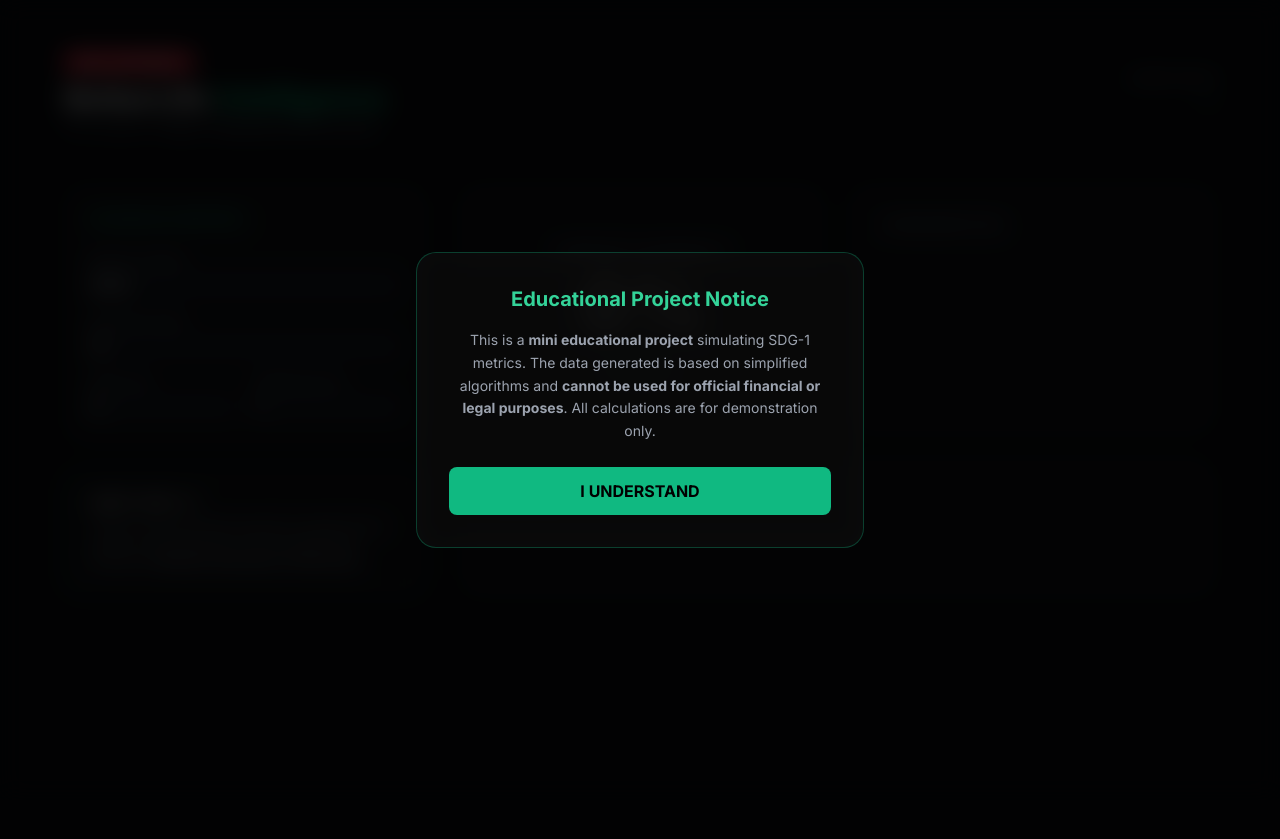
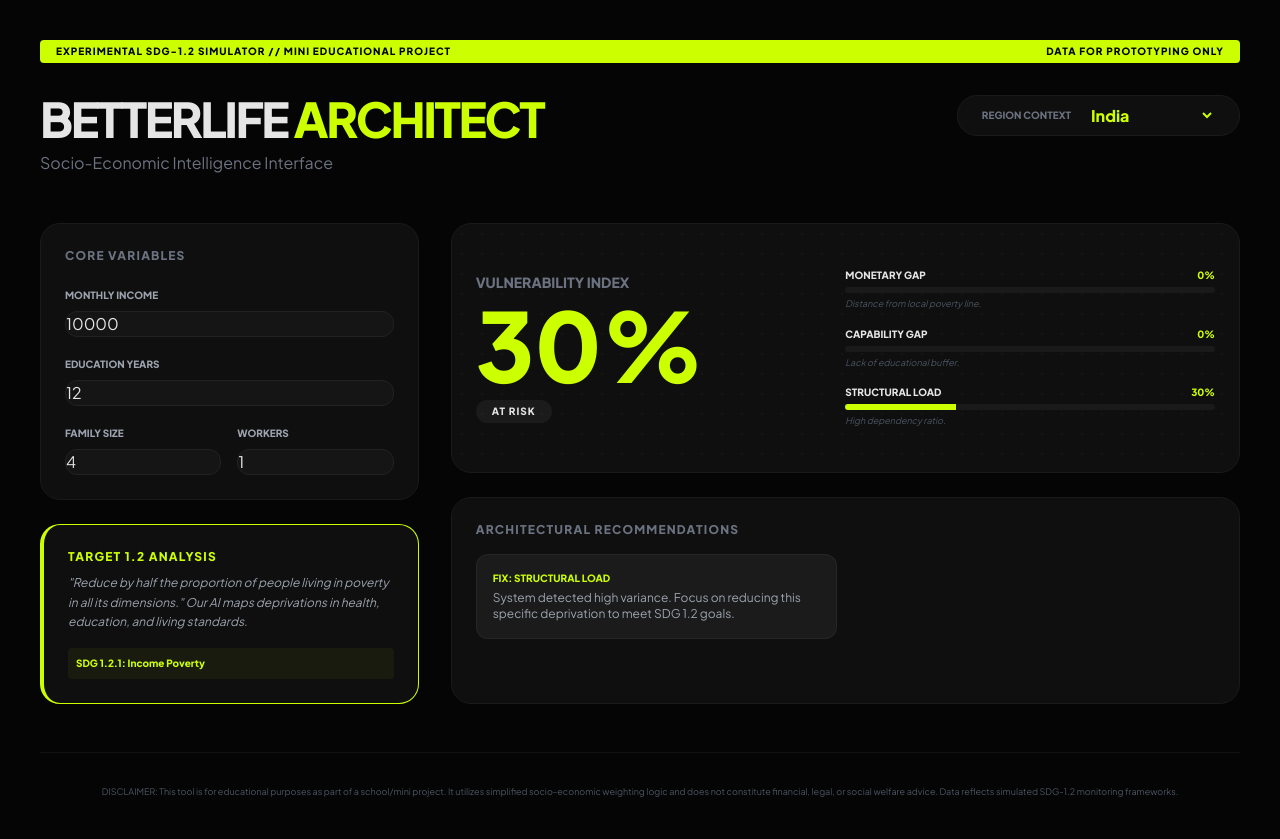
Before and after one commit to Github-of-dp/SDG_Poverty_App, a Flask app: page / in a window 1280 px wide. Before the commit the page ends 548 px from the top, so only its background shows below. Run offline with Flask 3, Linux system fonts and the light colour scheme; data that the repository does not hold is empty; some libraries are stand-ins or nearby versions.

Commit message:
Update index.html

```diff
--- a/templates/index.html
+++ b/templates/index.html
@@ -3,102 +3,103 @@
 <head>
     <meta charset="UTF-8">
     <meta name="viewport" content="width=device-width, initial-scale=1.0">
-    <title>BetterLife AI | SDG 1.2 Analysis</title>
+    <title>BetterLife Architect v2.0</title>
     <script src="https://cdn.tailwindcss.com"></script>
-    <link href="https://fonts.googleapis.com/css2?family=Inter:wght@300;400;600;700&display=swap" rel="stylesheet">
+    <link href="https://fonts.googleapis.com/css2?family=Plus+Jakarta+Sans:wght@300;400;600;800&display=swap" rel="stylesheet">
     <style>
-        body { background: #0a0c10; font-family: 'Inter', sans-serif; color: #f0f0f0; }
-        .glass { background: rgba(255, 255, 255, 0.03); backdrop-filter: blur(12px); border: 1px solid rgba(255,255,255,0.08); border-radius: 20px; }
-        .btn-action { background: #10b981; transition: 0.3s; }
-        .btn-action:hover { background: #059669; transform: translateY(-2px); }
-        input, select { background: #161b22; border: 1px solid #30363d; border-radius: 8px; padding: 12px; width: 100%; color: white; outline: none; }
-        .sdg-badge { background: #e5243b; color: white; padding: 4px 12px; border-radius: 4px; font-size: 10px; font-weight: 800; }
+        body { background: #050505; color: #e5e5e5; font-family: 'Plus Jakarta Sans', sans-serif; }
+        .dashboard-card {
+            background: #0f0f0f; border: 1px solid #1a1a1a; border-radius: 20px; padding: 24px;
+            transition: all 0.4s cubic-bezier(0.4, 0, 0.2, 1);
+        }
+        .dashboard-card:hover { border-color: #ccff00; transform: translateY(-4px); box-shadow: 0 10px 30px rgba(204, 255, 0, 0.05); }
+        .accent-text { color: #ccff00; }
+        .accent-bg { background: #ccff00; }
+        input, select { background: #151515; border: 1px solid #222; color: white; padding: 12px; border-radius: 12px; width: 100%; outline: none; transition: 0.3s; }
+        input:focus { border-color: #ccff00; }
+        .progress-bg { background: #1a1a1a; height: 6px; border-radius: 10px; overflow: hidden; }
+        .disclaimer-bar { background: #ccff00; color: black; font-weight: 800; font-size: 10px; letter-spacing: 1px; }
     </style>
 </head>
-<body class="p-6 md:p-12">
+<body class="p-6 md:p-10">
 
-    <div id="disclaimer" class="fixed inset-0 z-50 flex items-center justify-center bg-black/80 backdrop-blur-md p-4">
-        <div class="glass max-w-md p-8 text-center border-emerald-500/30">
-            <h2 class="text-xl font-bold mb-4 text-emerald-400">Educational Project Notice</h2>
-            <p class="text-sm text-gray-400 leading-relaxed mb-6">
-                This is a <b>mini educational project</b> simulating SDG-1 metrics. The data generated is based on simplified algorithms and <b>cannot be used for official financial or legal purposes</b>. All calculations are for demonstration only.
-            </p>
-            <button onclick="document.getElementById('disclaimer').remove()" class="btn-action w-full py-3 rounded-lg font-bold text-black">I UNDERSTAND</button>
-        </div>
+    <div class="max-w-7xl mx-auto">
+        <div class="disclaimer-bar py-1 px-4 mb-8 rounded flex justify-between items-center">
+            <span>EXPERIMENTAL SDG-1.2 SIMULATOR // MINI EDUCATIONAL PROJECT</span>
+            <span>DATA FOR PROTOTYPING ONLY</span>
         </div>
 
-    <div class="max-w-6xl mx-auto">
-        <header class="flex justify-between items-center mb-12">
+        <header class="flex flex-col md:flex-row justify-between items-start mb-12 gap-6">
             <div>
-                <span class="sdg-badge">GOAL 1: NO POVERTY</span>
-                <h1 class="text-3xl font-bold mt-2">BetterLife <span class="text-emerald-500">Intelligence</span></h1>
-                <p class="text-gray-500 text-xs mt-1">Focus Segment: <b>Target 1.2 (Multidimensional Poverty)</b></p>
+                <h1 class="text-5xl font-extrabold tracking-tighter uppercase">BetterLife <span class="accent-text">Architect</span></h1>
+                <p class="text-gray-500 mt-2 font-medium">Socio-Economic Intelligence Interface</p>
             </div>
-            <div class="text-right">
-                <p class="text-[10px] text-gray-500 uppercase font-bold">Current Region</p>
-                <select id="region" onchange="run()" class="mt-1 bg-transparent border-none text-emerald-400 font-bold p-0 w-auto">
-                    {% for r in data %}<option value="{{ r }}">{{ r }}</option>{% endfor %}
+            <div class="dashboard-card py-2 px-6 flex items-center gap-4">
+                <span class="text-[10px] font-black text-gray-500 uppercase">Region Context</span>
+                <select id="region" onchange="run()" class="border-none p-0 w-32 font-bold accent-text bg-transparent">
+                    {% for r in regions %}<option value="{{ r }}">{{ r }}</option>{% endfor %}
                 </select>
             </div>
         </header>
 
         <div class="grid grid-cols-1 lg:grid-cols-12 gap-8">
             <div class="lg:col-span-4 space-y-6">
-                <div class="glass p-6">
-                    <h3 class="text-sm font-bold mb-6 text-emerald-500/80">HOUSEHOLD METRICS</h3>
-                    <div class="space-y-4">
-                        <div class="grid grid-cols-1 gap-4">
+                <div class="dashboard-card">
+                    <h3 class="text-xs font-black text-gray-500 uppercase mb-6 tracking-widest">Core Variables</h3>
+                    <div class="space-y-5">
                         <div>
-                                <label class="text-[10px] uppercase text-gray-500 font-bold mb-1 block">Monthly Income</label>
-                                <input type="number" id="income" value="5000" oninput="run()">
+                            <label class="text-[10px] font-bold text-gray-400 uppercase mb-2 block">Monthly Income</label>
+                            <input type="number" id="income" value="10000" oninput="run()">
                         </div>
                         <div>
-                                <label class="text-[10px] uppercase text-gray-500 font-bold mb-1 block">Education Years</label>
+                            <label class="text-[10px] font-bold text-gray-400 uppercase mb-2 block">Education Years</label>
                             <input type="number" id="edu" value="12" oninput="run()">
-                            </div>
                         </div>
                         <div class="grid grid-cols-2 gap-4">
                             <div>
-                                <label class="text-[10px] uppercase text-gray-500 font-bold mb-1 block">Family Size</label>
+                                <label class="text-[10px] font-bold text-gray-400 uppercase mb-2 block">Family Size</label>
                                 <input type="number" id="h_size" value="4" oninput="run()">
                             </div>
                             <div>
-                                <label class="text-[10px] uppercase text-gray-500 font-bold mb-1 block">Working Adults</label>
+                                <label class="text-[10px] font-bold text-gray-400 uppercase mb-2 block">Workers</label>
                                 <input type="number" id="workers" value="1" oninput="run()">
                             </div>
                         </div>
                     </div>
                 </div>
 
-                <div class="glass p-6 border-l-2 border-emerald-500/50">
-                    <h4 class="text-xs font-bold text-white mb-2 tracking-widest">ABOUT SDG 1.2</h4>
-                    <p class="text-[11px] text-gray-400 leading-relaxed italic">
-                        "Reduce at least by half the proportion of people living in poverty in all its dimensions."
-                        Our AI monitors three dimensions: <b>Monetary, Educational, and Structural.</b>
+                <div class="dashboard-card border-l-4 border-[#ccff00]">
+                    <h3 class="text-xs font-black accent-text uppercase mb-2 tracking-widest">Target 1.2 Analysis</h3>
+                    <p class="text-xs text-gray-400 leading-relaxed italic">
+                        "Reduce by half the proportion of people living in poverty in all its dimensions." Our AI maps deprivations in health, education, and living standards.
                     </p>
+                    <div class="mt-4 p-2 bg-[#ccff00]/5 rounded text-[10px] font-bold accent-text" id="target_label">SDG 1.2.1 Tracking</div>
                 </div>
             </div>
 
             <div class="lg:col-span-8 grid grid-cols-1 md:grid-cols-2 gap-6">
-                <div class="glass p-8 flex flex-col items-center justify-center text-center">
-                    <p class="text-xs text-gray-500 uppercase font-bold mb-2">Composite Vulnerability</p>
-                    <div class="text-7xl font-bold text-white" id="risk_val">0%</div>
-                    <p class="text-[10px] mt-4 text-emerald-500 font-bold" id="sdg_status">Analyzing...</p>
+                <div class="dashboard-card md:col-span-2 flex flex-col md:flex-row justify-between items-center relative overflow-hidden">
+                    <div class="z-10 text-center md:text-left">
+                        <h4 class="text-sm font-bold text-gray-500 uppercase mb-1">Vulnerability Index</h4>
+                        <div class="text-8xl font-black accent-text" id="risk_val">0%</div>
+                        <div class="mt-2 inline-block px-4 py-1 rounded-full bg-white/5 text-[10px] font-black uppercase tracking-widest" id="status">Loading</div>
+                    </div>
+                    <div class="w-full md:w-1/2 mt-8 md:mt-0 space-y-4 z-10" id="breakdown_box">
+                        </div>
+                    <div class="absolute inset-0 opacity-[0.03] pointer-events-none" style="background-image: radial-gradient(#ccff00 1px, transparent 1px); background-size: 20px 20px;"></div>
                 </div>
 
-                <div class="glass p-8">
-                    <h4 class="text-xs font-bold text-gray-500 uppercase mb-6">AI Resilience Plan</h4>
-                    <ul id="plan_list" class="space-y-4">
-                        </ul>
-                </div>
-
-                <div class="lg:col-span-2 glass p-6">
-                    <h4 class="text-xs font-bold text-gray-500 uppercase mb-4">Dimensional Depth</h4>
-                    <div id="bar_container" class="space-y-4">
+                <div class="dashboard-card md:col-span-2">
+                    <h4 class="text-xs font-black text-gray-500 uppercase mb-4 tracking-widest">Architectural Recommendations</h4>
+                    <div id="recs" class="grid grid-cols-1 md:grid-cols-2 gap-4">
                         </div>
                 </div>
             </div>
         </div>
+
+        <footer class="mt-12 pt-8 border-t border-white/5 text-[9px] text-gray-600 text-center leading-relaxed">
+            DISCLAIMER: This tool is for educational purposes as part of a school/mini project. It utilizes simplified socio-economic weighting logic and does not constitute financial, legal, or social welfare advice. Data reflects simulated SDG-1.2 monitoring frameworks.
+        </footer>
     </div>
 
     <script>
@@ -118,36 +119,40 @@
             });
             const r = await res.json();
 
-            // Risk Update
+            // Main Display
             document.getElementById('risk_val').innerText = r.risk + "%";
-            document.getElementById('sdg_status').innerText = r.sdg_status;
-            document.getElementById('sdg_status').style.color = r.risk > 50 ? '#ef4444' : '#10b981';
+            document.getElementById('status').innerText = r.status;
+            document.getElementById('target_label').innerText = r.target_info;
 
-            // Plan Update
-            const plan = document.getElementById('plan_list');
-            plan.innerHTML = '';
-            r.plan.forEach(step => {
-                plan.innerHTML += `<li class="text-[11px] text-gray-300 flex items-start gap-2">
-                    <span class="text-emerald-500">▹</span> ${step}
-                </li>`;
+            // Breakdown Bars
+            const bbox = document.getElementById('breakdown_box');
+            bbox.innerHTML = '';
+            r.breakdown.forEach(item => {
+                bbox.innerHTML += `
+                    <div>
+                        <div class="flex justify-between text-[10px] font-black uppercase mb-1">
+                            <span>${item.label}</span>
+                            <span class="accent-text">${item.val}%</span>
+                        </div>
+                        <div class="progress-bg"><div class="h-full accent-bg transition-all duration-1000" style="width:${item.val}%"></div></div>
+                        <p class="text-[9px] text-gray-600 mt-1 italic">${item.desc}</p>
+                    </div>
+                `;
             });
 
-            // Bars Update
-            const bars = document.getElementById('bar_container');
-            bars.innerHTML = '';
-            for (const [key, val] of Object.entries(r.breakdown)) {
-                bars.innerHTML += `
-                    <div>
-                        <div class="flex justify-between text-[10px] mb-1 uppercase font-bold text-gray-400">
-                            <span>${key} Gap</span>
-                            <span>${val}%</span>
-                        </div>
-                        <div class="w-full bg-white/5 h-1 rounded-full overflow-hidden">
-                            <div class="bg-emerald-500 h-full transition-all duration-1000" style="width:${val}%"></div>
-                        </div>
+            // Recs
+            const rbox = document.getElementById('recs');
+            rbox.innerHTML = '';
+            r.breakdown.forEach(item => {
+                if(item.val > 15) {
+                    rbox.innerHTML += `
+                        <div class="p-4 bg-white/5 rounded-xl border border-white/5">
+                            <div class="text-[10px] font-black accent-text uppercase mb-1">Fix: ${item.label}</div>
+                            <p class="text-xs text-gray-400">System detected high variance. Focus on reducing this specific deprivation to meet SDG 1.2 goals.</p>
                         </div>
                     `;
                 }
+            });
         }
         window.onload = run;
     </script>
```
Lines whose indentation alone changed are shown as unchanged.
